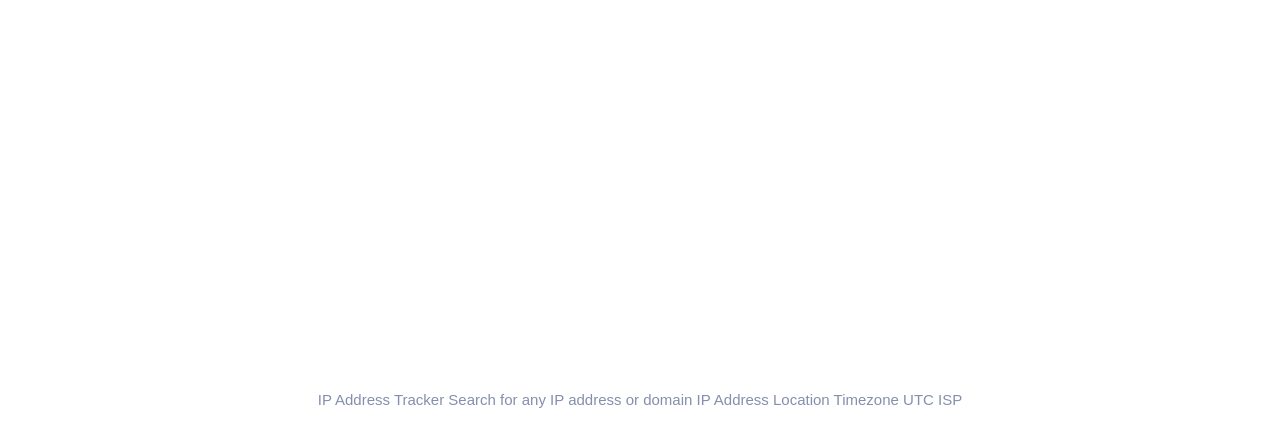
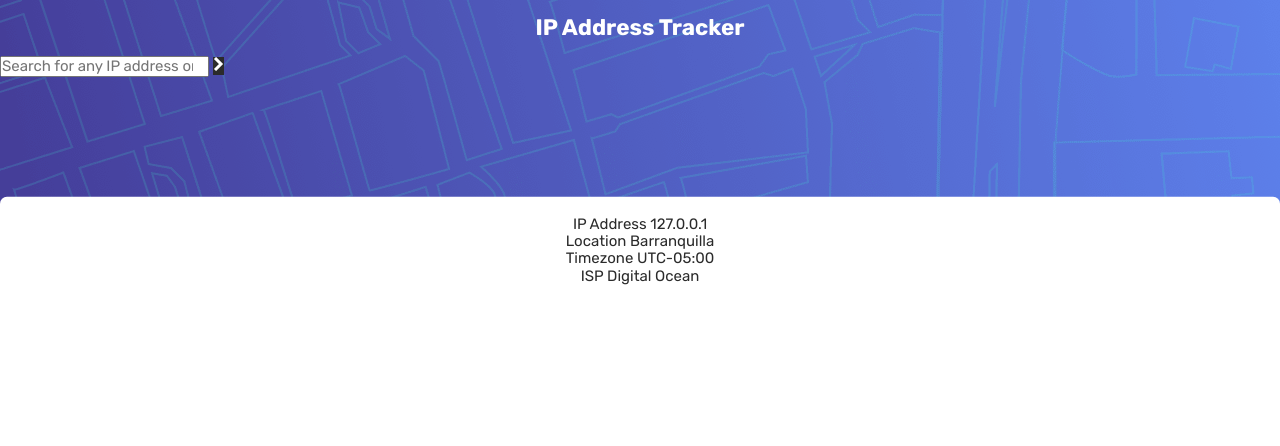
Before and after one commit to robertoms99/IP-address-tracker, a website: page index.html in a window 1280 px wide. Drawn offline with Linux system fonts and the light colour scheme.

Commit message:
first commit

```diff
--- a/index.html
+++ b/index.html
@@ -5,6 +5,8 @@
   <meta charset="UTF-8">
   <meta name="viewport" content="width=device-width, initial-scale=1.0, minimum-scale=1.0"> <!-- displays site properly based on user's device -->
   <link rel="icon" type="image/png" sizes="32x32" href="./images/favicon-32x32.png">
+  <link rel="preconnect" href="https://fonts.gstatic.com">
+  <link href="https://fonts.googleapis.com/css2?family=Rubik:wght@400;500;700&display=swap" rel="stylesheet">
   <link rel="stylesheet" href="https://cdnjs.cloudflare.com/ajax/libs/font-awesome/5.15.2/css/all.min.css"
     integrity="sha512-HK5fgLBL+xu6dm/Ii3z4xhlSUyZgTT9tuc/hSrtw6uzJOvgRr2a9jyxxT1ely+B+xFAmJKVSTbpM/CuL7qxO8w==" crossorigin="anonymous" />
   <link rel="stylesheet" href="./styles/index.min.css" />
@@ -14,16 +16,49 @@
 
 <body>
   <div class="container">
-    IP Address Tracker
-
-    Search for any IP address or domain
-
-    IP Address
-    Location
-    Timezone
-    UTC
-    <!-- add offset value dynamically using the API -->
-    ISP
+    <div class="address">
+      <div class="address__search">
+        <h1 class="heading heading--primary">
+          IP Address Tracker
+        </h1>
+        <form action="#" class="form" id="address-form" name="address-form">
+          <div class="control-group">
+            <input type="search" class="control form__control" placeholder="Search for any IP address or domain" id="address-search"
+              name="address-search" />
+            <button class="button form__submit">
+              <img src="./images/icon-arrow.svg" alt="" />
+            </button>
+          </div>
+        </form>
+      </div>
+      <div class="address__information">
+        <div class="address__detail">
+          <label for="" class="address__label">IP Address</label>
+          <span class="address__data">
+            127.0.0.1
+          </span>
+        </div>
+        <div class="address__detail">
+          <label for="" class="address__label">Location</label>
+          <span class="address__data">
+            Barranquilla
+          </span>
+        </div>
+        <div class="address__detail">
+          <label for="" class="address__label">Timezone</label>
+          <span class="address__data">
+            UTC-05:00
+          </span>
+        </div>
+        <div class="address__detail">
+          <label for="" class="address__label">ISP</label>
+          <span class="address__data">
+            Digital Ocean
+          </span>
+        </div>
+      </div>
+      <div class="address__geolocation" id="address-geolocation"></div>
+    </div>
   </div>
 </body>
 
--- a/styles/sass/abstracts/_base.scss
+++ b/styles/sass/abstracts/_base.scss
@@ -18,13 +18,8 @@ html {
 :root {
 	--color-light-grey: hsl(230, 100%, 99%);
 	--color-grey: hsl(224, 65%, 95%);
-	--color-dark-grey: hsl(223, 50%, 87%);
-	--color-black: hsl(225, 20%, 60%);
-	--color-primary: hsl(227, 35%, 25%);
-	--color-accent: hsl(174, 77%, 80%);
-	--color-dark-accent: hsl(174, 86%, 45%);
-	--color-light-danger: hsl(14, 92%, 95%);
-	--color-danger: hsl(15, 100%, 70%);
+	--color-dark-grey: hsl(0, 0%, 59%);
+	--color-black: hsl(0, 0%, 17%);
 }
 
 html,
@@ -38,7 +33,7 @@ body {
 	box-sizing: border-box; //1
 	color: var(--color-black);
 	display: flow-root; //2
-	font-family: 'Manrope', sans-serif;
+	font-family: 'Rubik', sans-serif;
 	font-size: 1.5rem;
 }
 
--- a/styles/sass/abstracts/_typography.scss
+++ b/styles/sass/abstracts/_typography.scss
@@ -1,2 +1,5 @@
 .heading {
+	color: white;
+	font-size: 1.5em;
+	text-align: center;
 }
--- /dev/null
+++ b/styles/sass/components/_address.scss
@@ -0,0 +1,18 @@
+.address {
+	height: 100vh;
+	&__search {
+		background: url('/images/pattern-bg.png');
+		height: 25rem;
+		padding: 0.1px 0;
+	}
+	&__information {
+		padding: 1.25em;
+		border-radius: 7px;
+		background-color: white;
+		transform: translateY(-50%);
+		display: flex;
+		align-items: center;
+		justify-content: space-between;
+		flex-direction: column;
+	}
+}
--- a/styles/sass/components/_button.scss
+++ b/styles/sass/components/_button.scss
@@ -1,14 +1,4 @@
 .button {
 	display: inline-block;
-	padding: 1em 3em;
 	cursor: pointer;
-	&--primary {
-		background-color: var(--color-primary);
-		&:hover {
-			color: white;
-		}
-	}
-	&--cta {
-		border-radius: 3rem;
-	}
 }
--- /dev/null
+++ b/styles/sass/components/_form.scss
@@ -0,0 +1,5 @@
+.form {
+	&__submit {
+		background-color: var(--color-black);
+	}
+}
--- a/styles/sass/index.scss
+++ b/styles/sass/index.scss
@@ -2,5 +2,7 @@
 @use './abstracts/typography';
 @use './abstracts/base';
 @use './pages/home';
+@use './components/form';
+@use './components/address';
 @use './components/button';
 @use './components/media';
```
Also changed, not shown: styles/index.css, styles/index.min.css, 3 other files.
